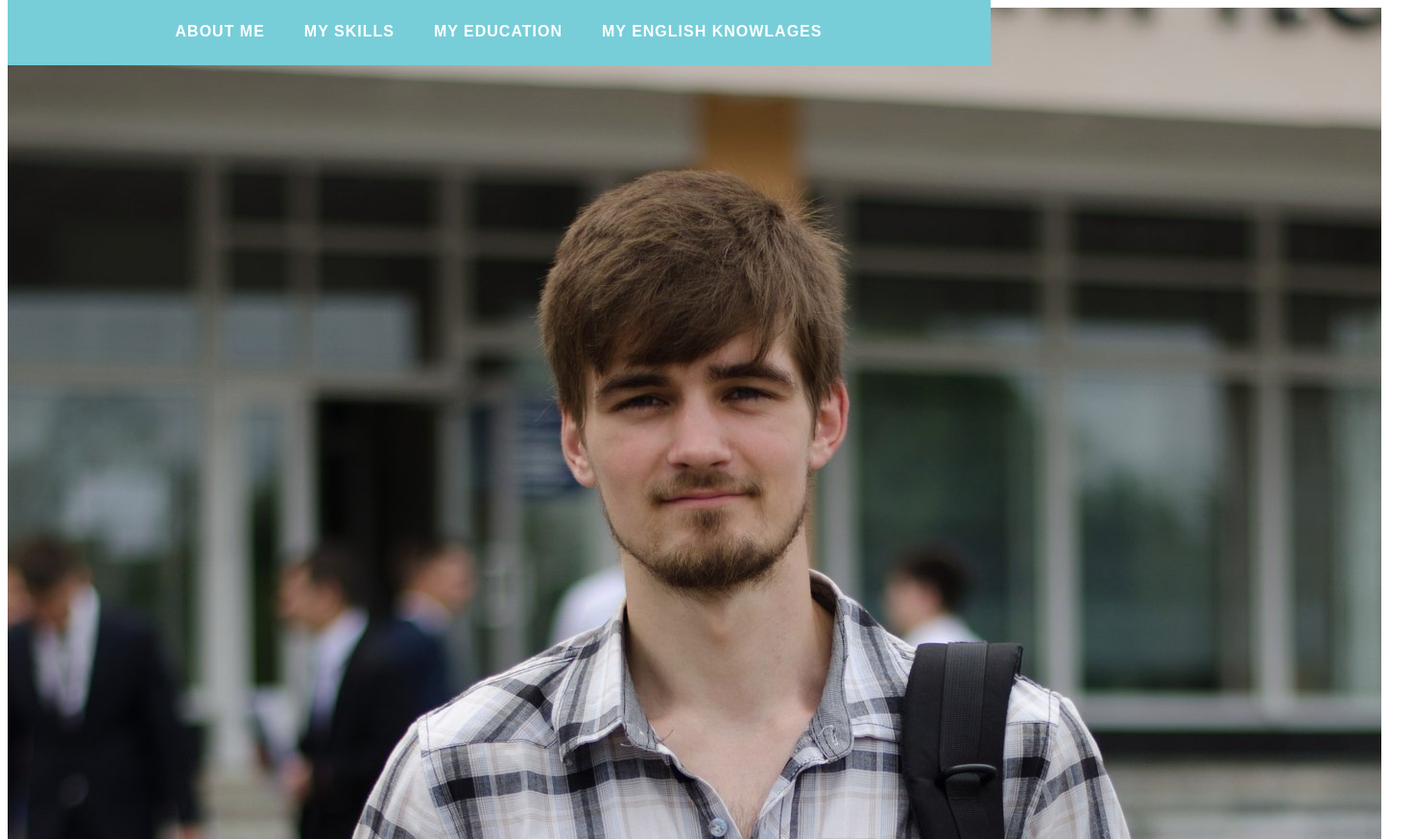
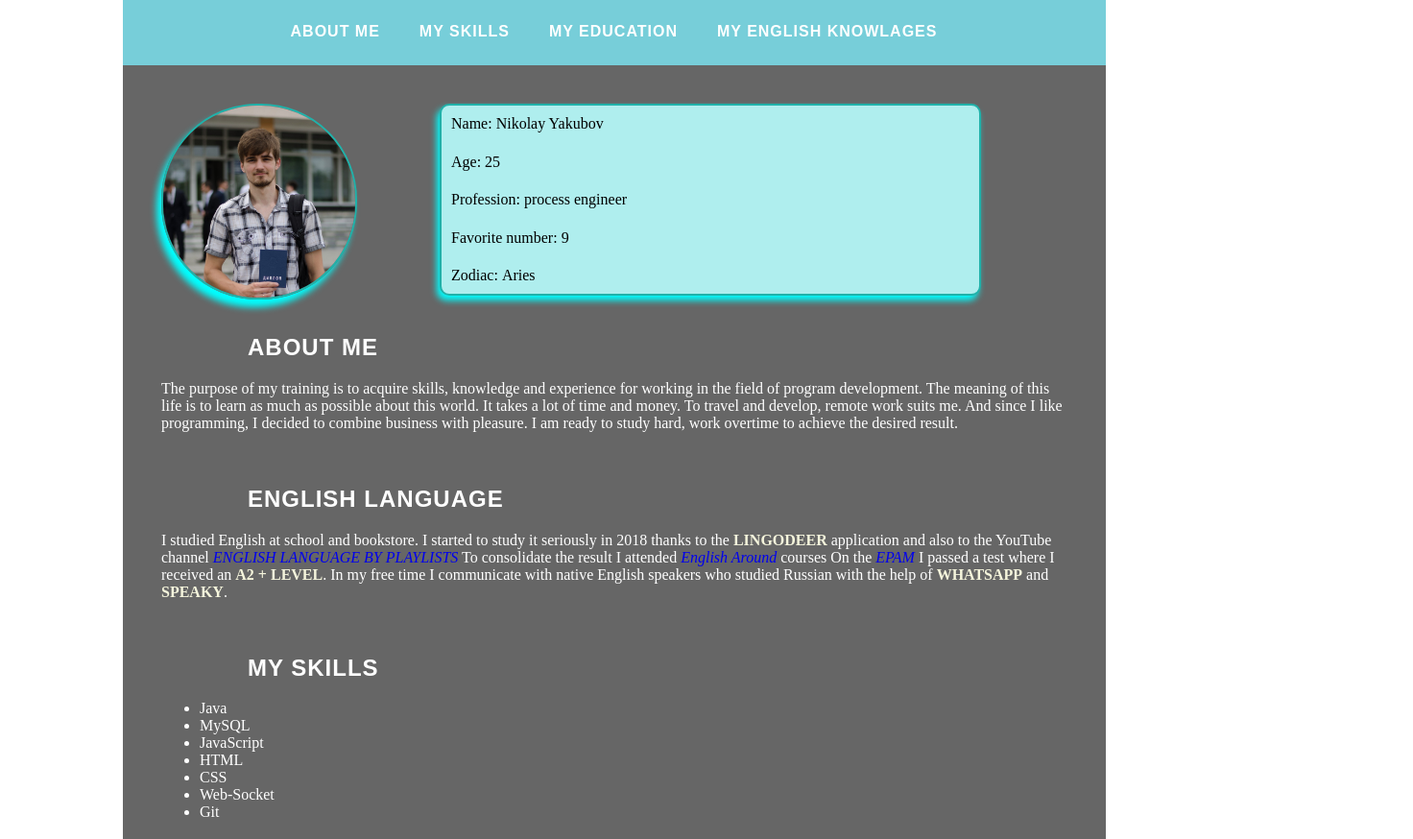
Before and after one commit to EroldKoil/rsschool-cv1, a plain HTML site: page index.html in a window 1280 px wide. Shown: the top 874 px of the page at 96% size, 1472 px wide, since content can reach past the window. Drawn offline with Linux system fonts and the light colour scheme.

Commit message:
feat: add styles for main content

```diff
--- a/style.css
+++ b/style.css
@@ -9,7 +9,48 @@ header {
     top: 0;
     z-index: 5;
 }
+main{
+    margin-top: 68px;
+    width: 1024px;
+}
 
+main section {
+    display: grid;
+    grid-template-columns: 200px 1fr;
+    grid-template-rows: 200px auto auto;
+    grid-gap: 20px 90px;
+    width: auto;
+    padding: 40px;
+}
+pre{
+    background: #daf7ff;
+    color:black;
+}
+p a{
+    text-decoration: none;
+    font-style: italic;
+}
+
+span{
+    color: beige;
+    text-transform: uppercase;
+    font-weight: bolder;
+}
+
+li::-moz-list-number , p a , .content h2{
+    color: #77ced9;
+}
+
+li::-moz-list-number {
+    font-style: italic;
+}
+
+.all_content{
+    margin-left: auto;
+    margin-right: auto;
+    width: 1024px;
+    background-color: rgb(40%, 40%, 40%);;
+}
 .nav_list {
     display: flex;
     justify-content: center;
@@ -32,3 +73,65 @@ header {
 .nav_list a:hover{
     color: #daf7ff;
 }
+
+.info {
+    display: grid;
+    grid-template-columns: auto;
+    grid-template-rows: 1fr 1fr 1fr 1fr;
+    width: auto;
+    padding: 10px;
+    border: 4px solid darkturquoise;
+    border-radius: 10px;
+    background: paleturquoise;
+}
+.info div>p{
+    display: inline;
+    width: auto;
+    color: black;
+}
+
+.info, #my_photo{
+    border: 2px solid lightseagreen;
+    box-shadow: -3px 5px 7px aqua;
+}
+
+.content{
+    align-items: center;
+    grid-column: 1 / span2;
+}
+.content h2{
+    padding-left: 90px;
+    text-transform: uppercase;
+    font-family: "Source Sans Pro", Arial, sans-serif;
+    font-weight: 700;
+    letter-spacing: 1px;
+}
+
+.content p, ul li{
+    color:white;
+}
+
+.anchor{
+    position: absolute;
+}
+
+.anchor[name=about_me]{
+    top:0px;
+}
+.anchor[name=english]{
+    top:400px;
+}
+.anchor[name=skills]{
+    top:600px;
+}
+.anchor[name=education]{
+    top:650px;
+}
+#my_photo{
+    grid-row: 1 / span5;
+    width: 200px;
+    height: 200px;
+    border-radius: 100px;
+    border: 2px solid lightseagreen;
+    box-shadow: -5px 8px 7px aqua;
+}
```
